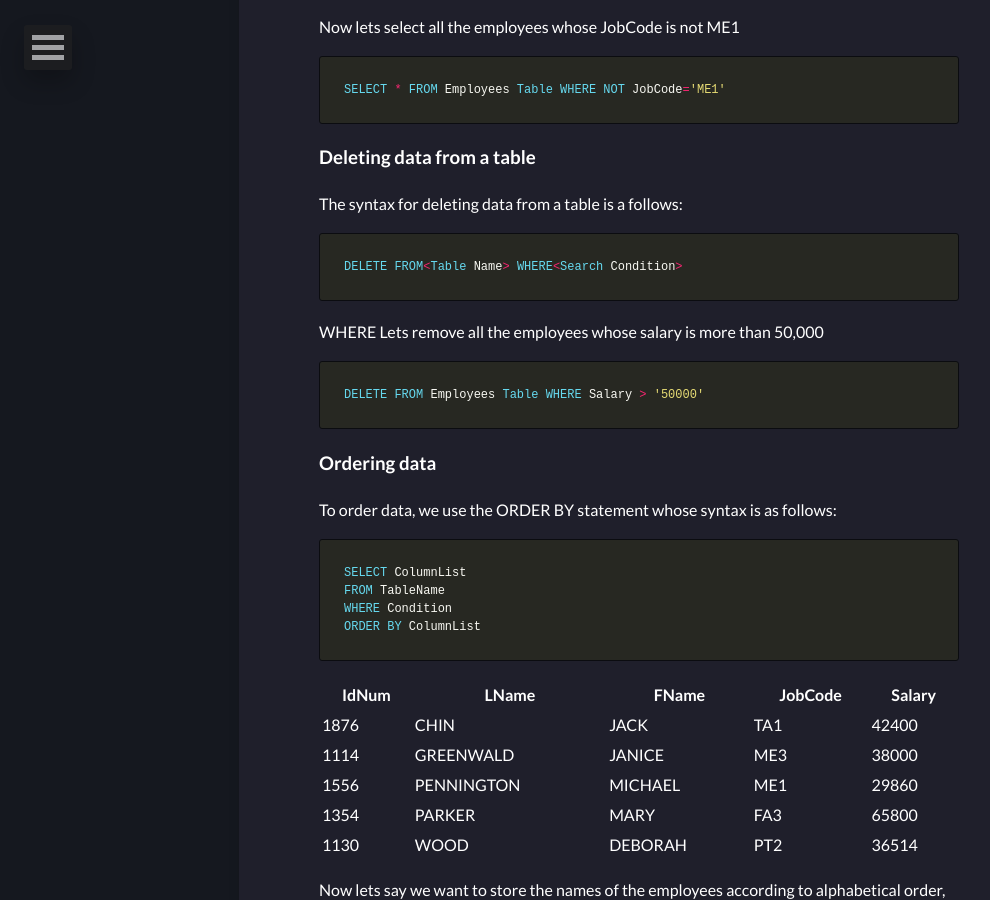
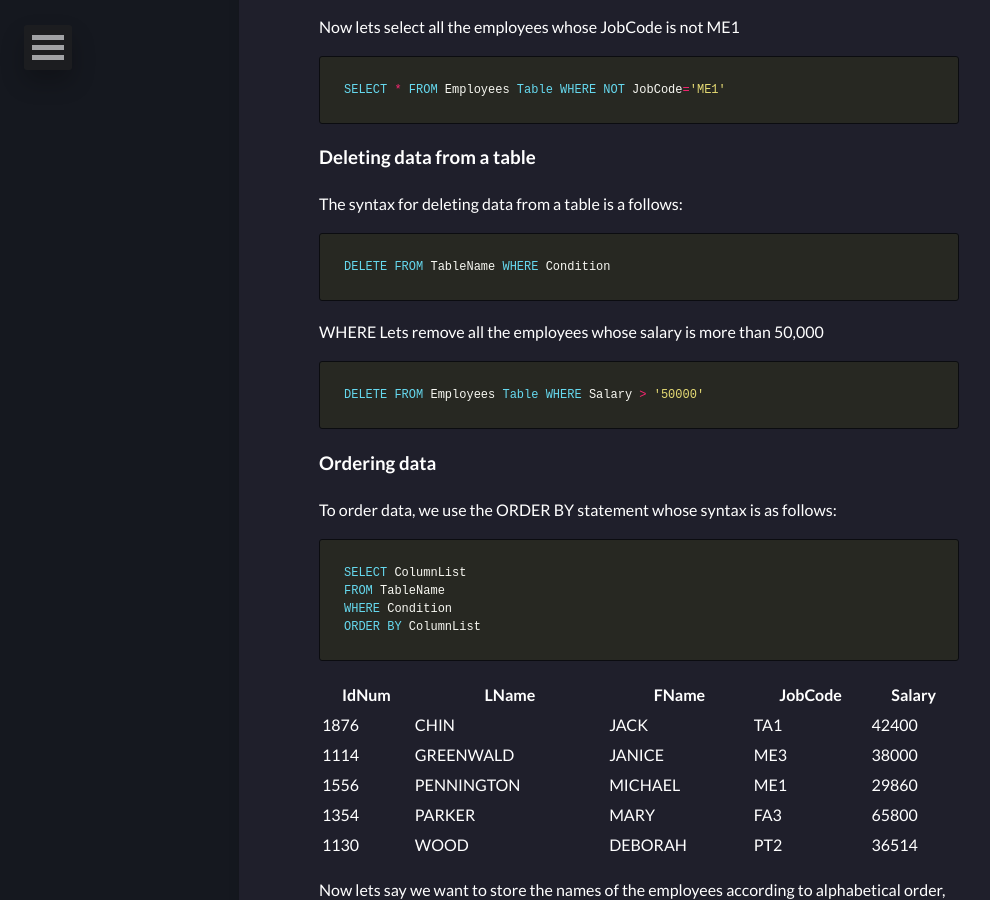
Before and after one commit to jermainlaforce/s0md3v.github.io, a Jekyll site: the page built from _posts/2018-10-25-sql-basics-for-sqli.md, in a window 1280 px wide and 900 px high, scrolled down 3640 px. Shown: the whole window, without its empty margins (1-991 px from the left). Built offline with Jekyll 4.4.1, drawn with Linux system fonts in a browser that asks for light colours; nearby versions of some CDN libraries.

Commit message:
Update 2018-10-25-sql-basics-for-sqli.md

````diff
--- a/_posts/2018-10-25-sql-basics-for-sqli.md
+++ b/_posts/2018-10-25-sql-basics-for-sqli.md
@@ -136,7 +136,7 @@ SELECT * FROM Employees Table WHERE NOT JobCode='ME1'
 The syntax for deleting data from a table is a follows:
 
 ```sql
-DELETE FROM<Table Name> WHERE<Search Condition>
+DELETE FROM TableName WHERE Condition
 ```
 
 WHERE Lets remove all the employees whose salary is more than 50,000
````
